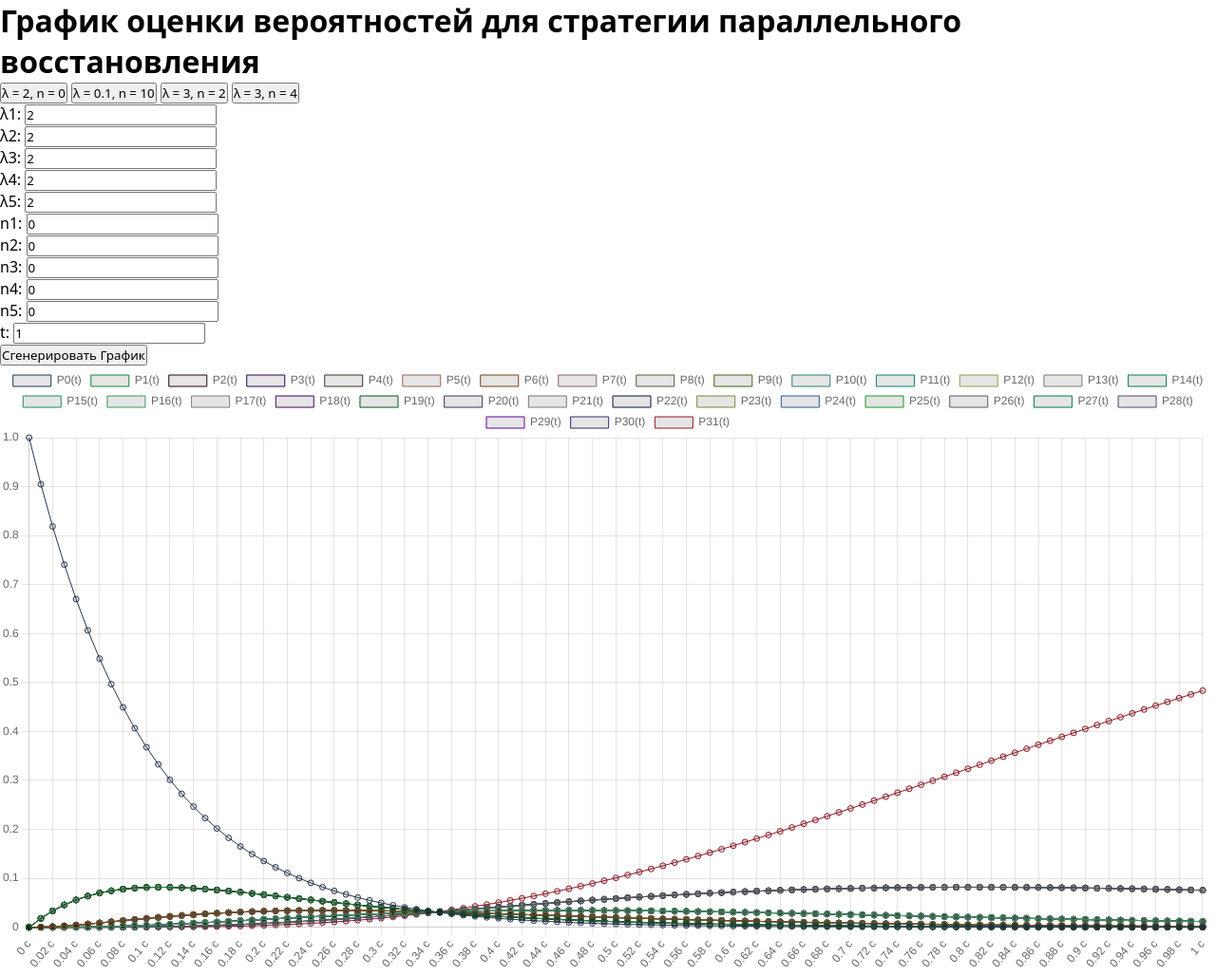
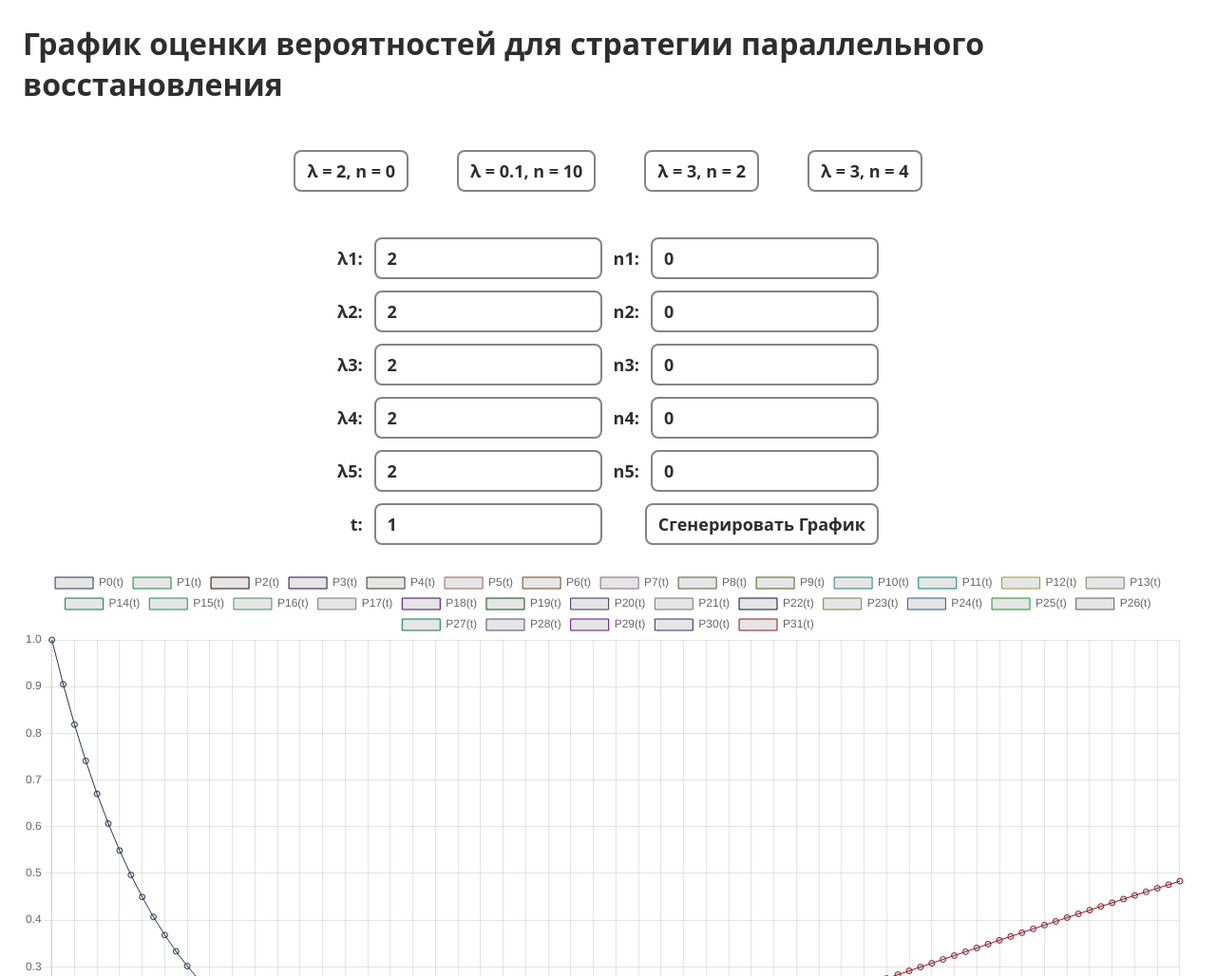
Before and after one commit to 1317n0d3/parallel-recovery-estimation, a plain HTML site: page index.html in a window 1280 px wide. Shown: the top 1028 px of the page at 95% size. Drawn offline with nearby package versions, Linux system fonts and the light colour scheme.

Commit message:
add styles

```diff
--- a/index.html
+++ b/index.html
@@ -11,40 +11,66 @@
 
 <body>
   <h1>График оценки вероятностей для стратегии параллельного восстановления</h1>
-  <div>
+  <div class="presets">
     <button id="preset1">λ = 2, n = 0</button>
     <button id="preset2">λ = 0.1, n = 10</button>
     <button id="preset3">λ = 3, n = 2</button>
     <button id="preset4">λ = 3, n = 4</button>
   </div>
   <form id="paramsForm">
+    <div class="params-wrapper">
+      <div class="params">
         <div>
           <label for="l1">λ1:</label>
-      <input type="number" id="l1" name="l1" value="2" step="0.1" required><br>
-      <label for="l2">λ2:</label>
-      <input type="number" id="l2" name="l2" value="2" step="0.1" required><br>
-      <label for="l3">λ3:</label>
-      <input type="number" id="l3" name="l3" value="2" step="0.1" required><br>
-      <label for="l4">λ4:</label>
-      <input type="number" id="l4" name="l4" value="2" step="0.1" required><br>
-      <label for="l5">λ5:</label>
-      <input type="number" id="l5" name="l5" value="2" step="0.1" required><br>
+          <input type="number" id="l1" name="l1" value="2" step="0.1" required>
         </div>
         <div>
+          <label for="l2">λ2:</label>
+          <input type="number" id="l2" name="l2" value="2" step="0.1" required>
+        </div>
+        <div>
+          <label for="l3">λ3:</label>
+          <input type="number" id="l3" name="l3" value="2" step="0.1" required>
+        </div>
+        <div>
+          <label for="l4">λ4:</label>
+          <input type="number" id="l4" name="l4" value="2" step="0.1" required>
+        </div>
+        <div>
+          <label for="l5">λ5:</label>
+          <input type="number" id="l5" name="l5" value="2" step="0.1" required>
+        </div>
+        <div>
+          <label for="t">t:</label>
+          <input type="number" id="t" name="t" value="1" min="1" required>
+        </div>
+      </div>
+      <div class="params">
+        <div>
           <label for="n1">n1:</label>
-      <input type="number" id="n1" name="n1" value="0" step="0.1" required><br>
+          <input type="number" id="n1" name="n1" value="0" step="0.1" required>
+        </div>
+        <div>
           <label for="n2">n2:</label>
-      <input type="number" id="n2" name="n2" value="0" step="0.1" required><br>
+          <input type="number" id="n2" name="n2" value="0" step="0.1" required>
+        </div>
+        <div>
           <label for="n3">n3:</label>
-      <input type="number" id="n3" name="n3" value="0" step="0.1" required><br>
+          <input type="number" id="n3" name="n3" value="0" step="0.1" required>
+        </div>
+        <div>
           <label for="n4">n4:</label>
-      <input type="number" id="n4" name="n4" value="0" step="0.1" required><br>
+          <input type="number" id="n4" name="n4" value="0" step="0.1" required>
+        </div>
+        <div>
           <label for="n5">n5:</label>
-      <input type="number" id="n5" name="n5" value="0" step="0.1" required><br>
+          <input type="number" id="n5" name="n5" value="0" step="0.1" required>
         </div>
-    <label for="t">t:</label>
-    <input type="number" id="t" name="t" value="1" required><br>
+        <div>
           <button type="submit">Сгенерировать График</button>
+        </div>
+      </div>
+    </div>
   </form>
 
   <canvas id="plotCanvas"></canvas>
--- a/styles/styles.css
+++ b/styles/styles.css
@@ -3,4 +3,81 @@
   padding: 0;
   box-sizing: border-box;
   font-family: system-ui, -apple-system, BlinkMacSystemFont, 'Segoe UI', Roboto, Oxygen, Ubuntu, Cantarell, 'Open Sans', 'Helvetica Neue', sans-serif;
+  color: #2e2e2e;
 }
+
+body {
+  padding: 24px;
+  display: flex;
+  flex-direction: column;
+  gap: 24px;
+
+  align-items: center;
+}
+
+button {
+  text-decoration: none;
+  background-color: transparent;
+  padding: 8px 12px;
+  border-radius: 8px;
+  font-size: 18px;
+  transition: all 0.3s ease;
+  cursor: pointer;
+  border: 2px solid #848484;
+  font-weight: 600;
+}
+
+button:hover {
+  background-color: #e4e4e4;
+}
+
+input {
+  border: 2px solid #848484;
+  border-radius: 8px;
+  padding: 8px 12px;
+  font-size: 18px;
+  font-weight: 600;
+  width: 240px;
+}
+
+label {
+  font-size: 18px;
+  font-weight: 600;
+}
+
+form {
+  margin-top: 24px;
+  display: flex;
+  flex-direction: column;
+  align-items: center;
+  gap: 12px;
+}
+
+.params-wrapper {
+  display: flex;
+  justify-content: space-between;
+  align-items: center;
+  gap: 12px;
+}
+
+.params {
+  display: flex;
+  flex-direction: column;
+  gap: 12px;
+}
+
+.params > div {
+  width: 100%;
+  display: flex;
+  justify-content: end;
+  align-items: center;
+  gap: 12px;
+}
+
+.presets {
+  display: flex;
+  justify-content: space-evenly;
+  width: 60%;
+  gap: 12px;
+  margin-top: 24px;
+}
```
Lines whose indentation alone changed are shown as unchanged.
